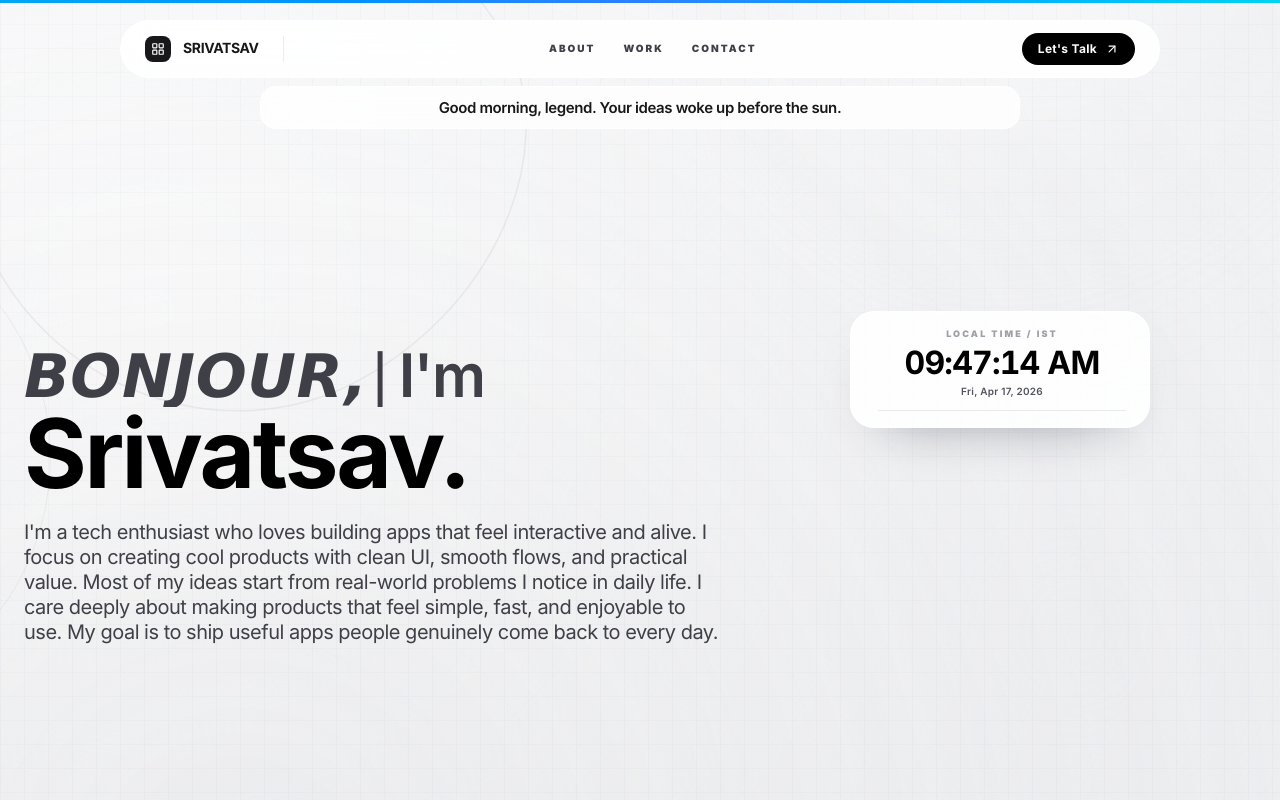
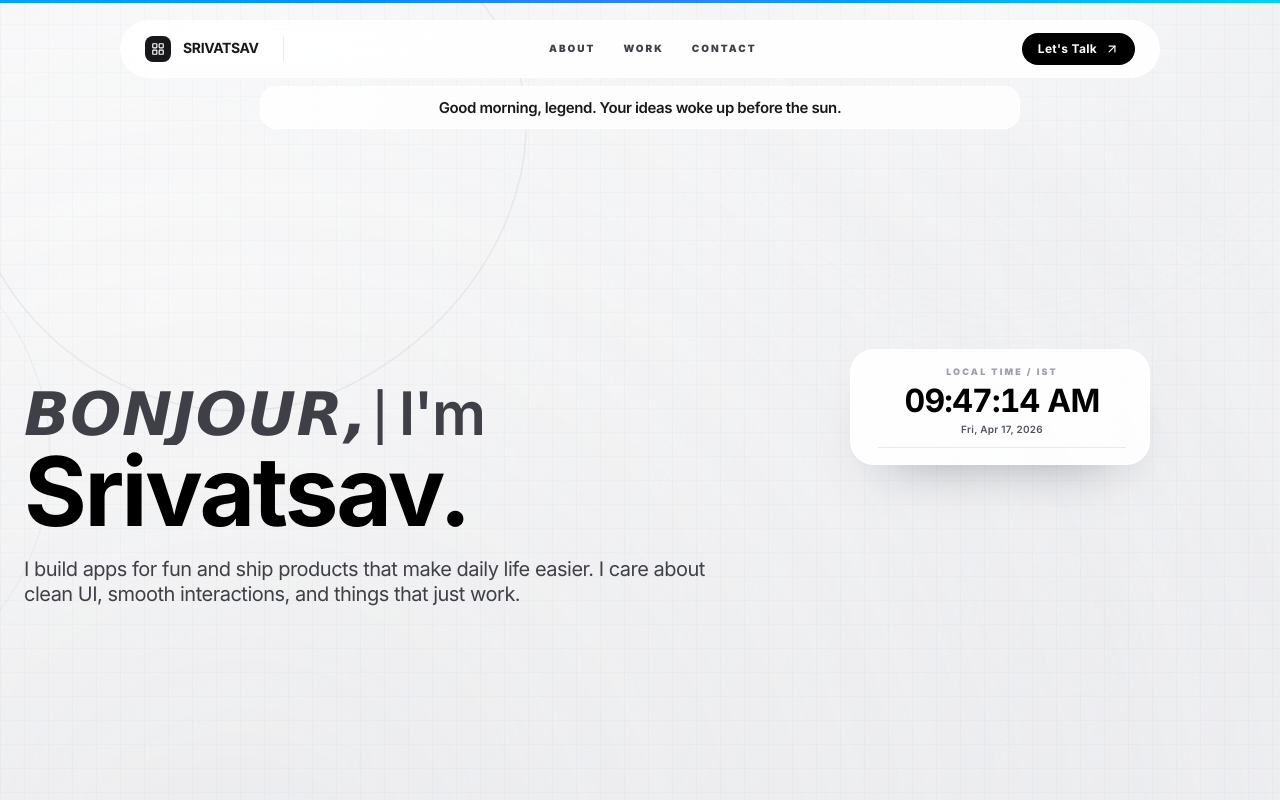
Before and after one commit to Srivatsav0511/srivatsav-Portfolio, a Next.js app: page / in a window 1280 px wide. Shown: the top 800 px of the page. Built offline with nearby package versions, Linux system fonts and the light colour scheme.

Commit message:
Fixed about description

```diff
--- a/components/sections/Hero.tsx
+++ b/components/sections/Hero.tsx
@@ -162,10 +162,7 @@ export default function Hero({ introActive = false }: { introActive?: boolean })
             className="mb-5 md:mb-6 max-w-3xl text-base md:text-xl font-normal tracking-tight text-zinc-700 leading-tight"
           >
             <p>
-              I&apos;m a tech enthusiast who loves building apps that feel interactive and alive. I focus on creating cool products
-              with clean UI, smooth flows, and practical value. Most of my ideas start from real-world problems I notice in daily
-              life. I care deeply about making products that feel simple, fast, and enjoyable to use. My goal is to ship useful apps
-              people genuinely come back to every day.
+             I build apps for fun and ship products that make daily life easier. I care about clean UI, smooth interactions, and things that just work.
             </p>
           </motion.div>
         </motion.div>
```
